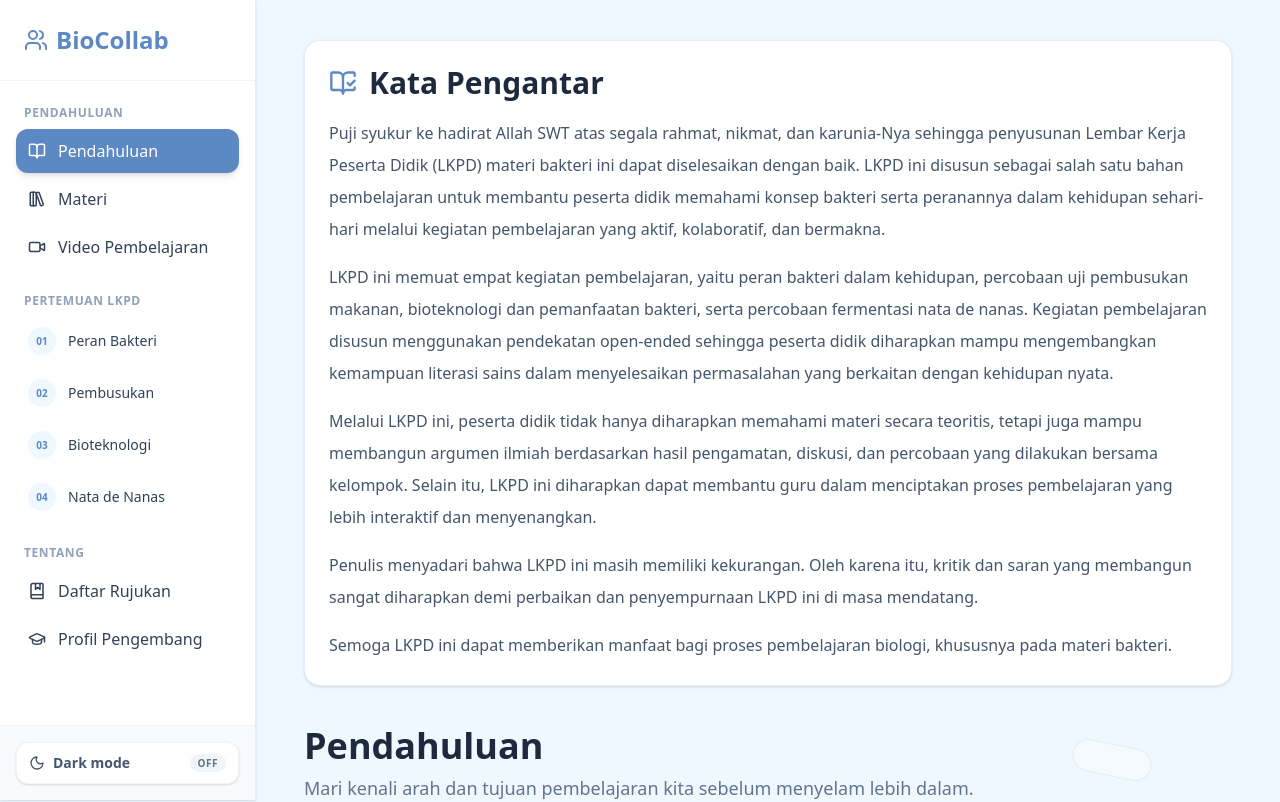
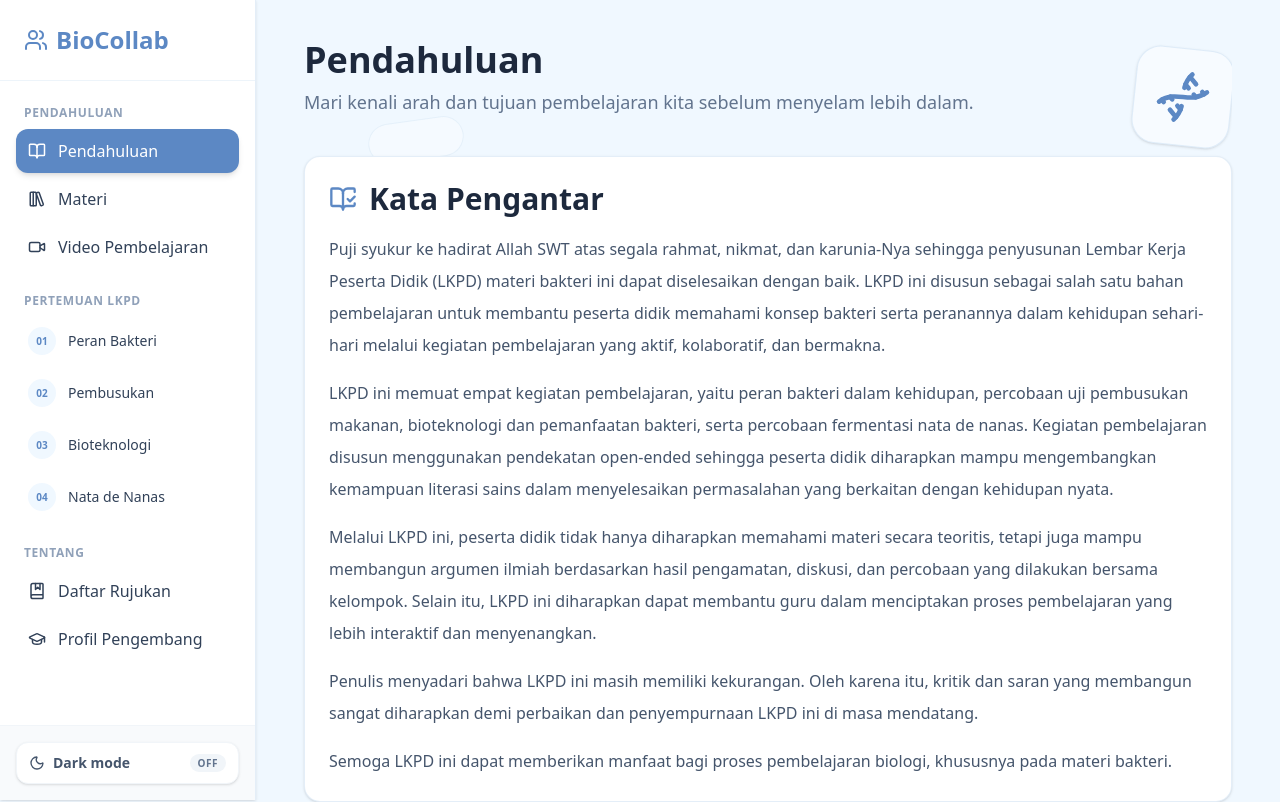
Before and after one commit to reddishowo/bio-collab, a Next.js app: page /pendahuluan in a window 1280 px wide. Shown: the top 802 px of the page. Built offline with nearby package versions, Linux system fonts and the light colour scheme.

Commit message:
feat: Reorganize Pendahuluan page content structure; enhance accessibility and clarity of learning objectives

```diff
--- a/app/(modul)/pendahuluan/page.tsx
+++ b/app/(modul)/pendahuluan/page.tsx
@@ -40,6 +40,11 @@ export default function PendahuluanPage() {
     <div className="relative isolate transition-colors dark:text-slate-100">
       <LearningBackgroundDecorations />
       <div className="relative z-10 space-y-6 sm:space-y-8 md:space-y-10">
+        {/* Header */}
+        <motion.div initial="hidden" animate="visible" variants={fadeInUp}>
+          <h1 className="mb-2 text-3xl font-extrabold text-slate-800 dark:text-slate-50 sm:text-4xl">Pendahuluan</h1>
+          <p className="text-sm leading-7 text-slate-500 dark:text-slate-300 sm:text-lg">Mari kenali arah dan tujuan pembelajaran kita sebelum menyelam lebih dalam.</p>
+        </motion.div>
         {/* Kata Pengantar */}
         <motion.div
           initial="hidden"
@@ -77,12 +82,6 @@ export default function PendahuluanPage() {
             </p>
             <p>Semoga LKPD ini dapat memberikan manfaat bagi proses pembelajaran biologi, khususnya pada materi bakteri.</p>
           </div>
-      </motion.div>
-
-      {/* Header */}
-      <motion.div initial="hidden" animate="visible" variants={fadeInUp}>
-        <h1 className="mb-2 text-3xl font-extrabold text-slate-800 dark:text-slate-50 sm:text-4xl">Pendahuluan</h1>
-        <p className="text-sm leading-7 text-slate-500 dark:text-slate-300 sm:text-lg">Mari kenali arah dan tujuan pembelajaran kita sebelum menyelam lebih dalam.</p>
         </motion.div>
 
         {/* Capaian & Tujuan */}
```
Lines whose indentation alone changed are shown as unchanged.
